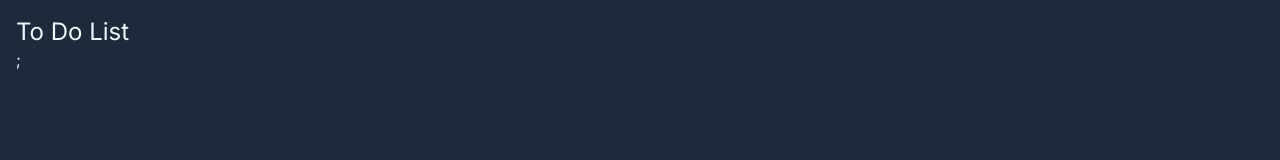
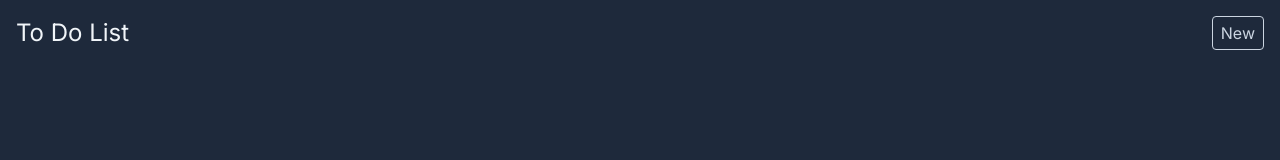
Before and after one commit to the-swedish-one/next-to-do-list, a Next.js app: page / in a window 1280 px wide. Shown: the top 160 px of the page. Built offline with nearby package versions, Linux system fonts and the light colour scheme.

Commit message:
Add link with styling

```diff
--- a/src/app/page.tsx
+++ b/src/app/page.tsx
@@ -1,10 +1,18 @@
+import Link from "next/link";
+
 export default function Home() {
   return (
     <>
-      <header>
-        <h1 className="text-2xl">To Do List</h1>;
+      <header className="flex justify-between items-center mb-4">
+        <h1 className="text-2xl">To Do List</h1>
+        <Link
+          className="border border-slate-300 text-slate-300 px-2 py-1 rounded hover:bg-slate-700 focus-within:bg-slate-700 outline-none"
+          href="/new"
+        >
+          New
+        </Link>
       </header>
-      <ul></ul>
+      <ul className="pl-4"></ul>
     </>
   );
 }
```
